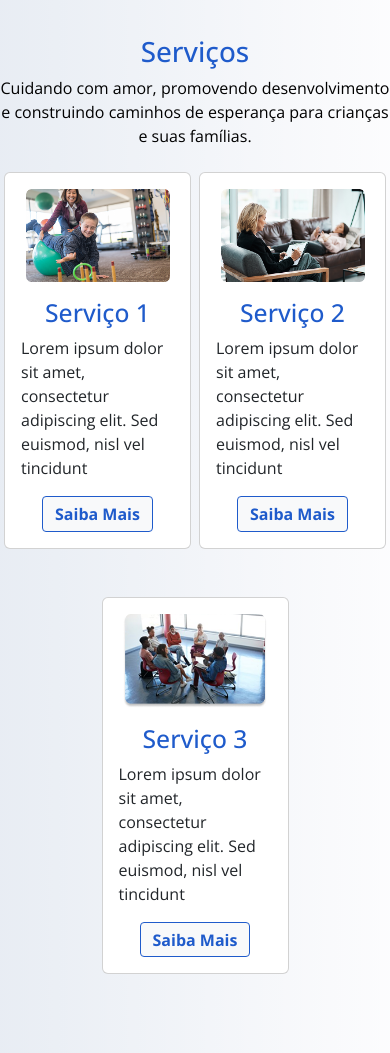
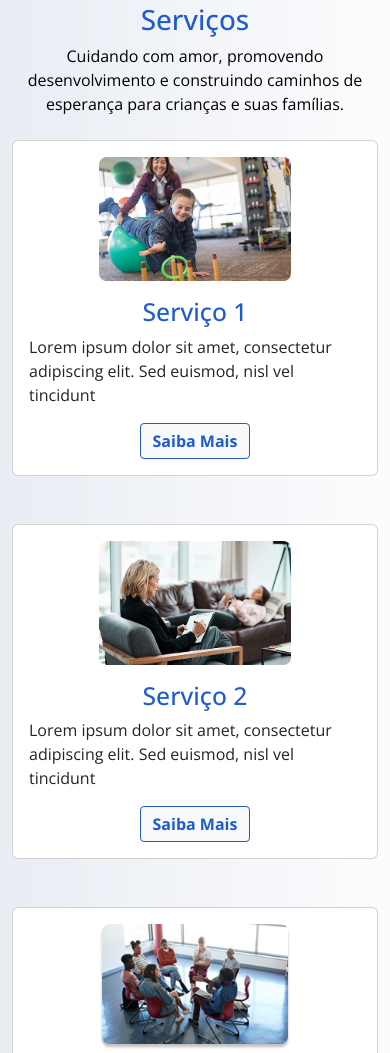
Before and after one commit to albertobtlima/lar-do-benjamim, a plain HTML site: page index.html in a window 390 px wide. Shown: the part 1184-2237 px from the top of the page. Drawn offline with nearby package versions, Linux system fonts and the light colour scheme.

Commit message:
ajustes nos cards

```diff
--- a/partials/modal-servicos.html
+++ b/partials/modal-servicos.html
@@ -9,9 +9,9 @@
   <div class="modal-dialog">
     <div class="modal-content">
       <div class="modal-header">
-        <h2 class="modal-title fs-1 font-titulo" id="titulo-servico-1">
+        <h3 class="modal-title fs-1 font-titulo" id="titulo-servico-1">
           Serviço 1
-        </h2>
+        </h3>
         <button
           type="button"
           class="btn-close"
@@ -61,9 +61,9 @@
   <div class="modal-dialog">
     <div class="modal-content">
       <div class="modal-header">
-        <h2 class="modal-title fs-1 font-titulo" id="titulo-servico-2">
+        <h3 class="modal-title fs-1 font-titulo" id="titulo-servico-2">
           Serviço 2
-        </h2>
+        </h3>
         <button
           type="button"
           class="btn-close"
@@ -113,9 +113,9 @@
   <div class="modal-dialog">
     <div class="modal-content">
       <div class="modal-header">
-        <h2 class="modal-title fs-1 font-titulo" id="titulo-servico-3">
+        <h3 class="modal-title fs-1 font-titulo" id="titulo-servico-3">
           Serviço 3
-        </h2>
+        </h3>
         <button
           type="button"
           class="btn-close"
--- a/partials/servicos.html
+++ b/partials/servicos.html
@@ -1,13 +1,13 @@
-<section class="my-5">
+<section class="my-3">
   <h2 class="text-center font-titulo fs-1">Serviços</h2>
-  <p class="text-center mb-4">
+  <p class="text-center mb-4 px-2">
     Cuidando com amor, promovendo desenvolvimento e construindo caminhos de
     esperança para crianças e suas famílias.
   </p>
 
   <div class="container">
-    <div class="row justify-content-center">
-      <div class="col-6 col-md-4 col-lg-3 mb-4 px-1 px-md-3">
+    <div class="row justify-content-center px-2">
+      <div class="col-12 col-md-4 col-lg-3 mb-4 px-1 px-md-3">
         <div
           class="card clickable-card"
           role="button"
@@ -18,7 +18,7 @@
             class="card-img-top mx-auto mt-3 d-block"
             src="../assets/imagens/img-servico-1.png"
             alt="Serviço 1"
-            style="width: 9rem"
+            style="width: 12rem"
           />
           <div class="card-body">
             <h5 class="card-title font-titulo text-center fs-2">Serviço 1</h5>
@@ -33,7 +33,7 @@
         </div>
       </div>
 
-      <div class="col-6 col-md-4 col-lg-3 mb-4 px-1 px-md-3">
+      <div class="col-12 col-md-4 col-lg-3 mb-4 px-1 px-md-3">
         <div
           class="card clickable-card"
           role="button"
@@ -44,7 +44,7 @@
             class="card-img-top mx-auto mt-3 d-block"
             src="../assets/imagens/img-servico-2.png"
             alt="Bolo de Churros"
-            style="width: 9rem"
+            style="width: 12rem"
           />
           <div class="card-body">
             <h5 class="card-title font-titulo text-center fs-2">Serviço 2</h5>
@@ -59,7 +59,7 @@
         </div>
       </div>
 
-      <div class="col-6 col-md-4 col-lg-3 mb-4 px-1 px-md-3">
+      <div class="col-12 col-md-4 col-lg-3 mb-4 px-1 px-md-3">
         <div
           class="card clickable-card"
           role="button"
@@ -70,7 +70,7 @@
             class="card-img-top mx-auto mt-3 d-block"
             src="../assets/imagens/img-servico-3.png"
             alt="Bolo de Maçã com Canela"
-            style="width: 9rem"
+            style="width: 12rem"
           />
           <div class="card-body">
             <h5 class="card-title font-titulo text-center fs-2">Serviço 3</h5>
```
